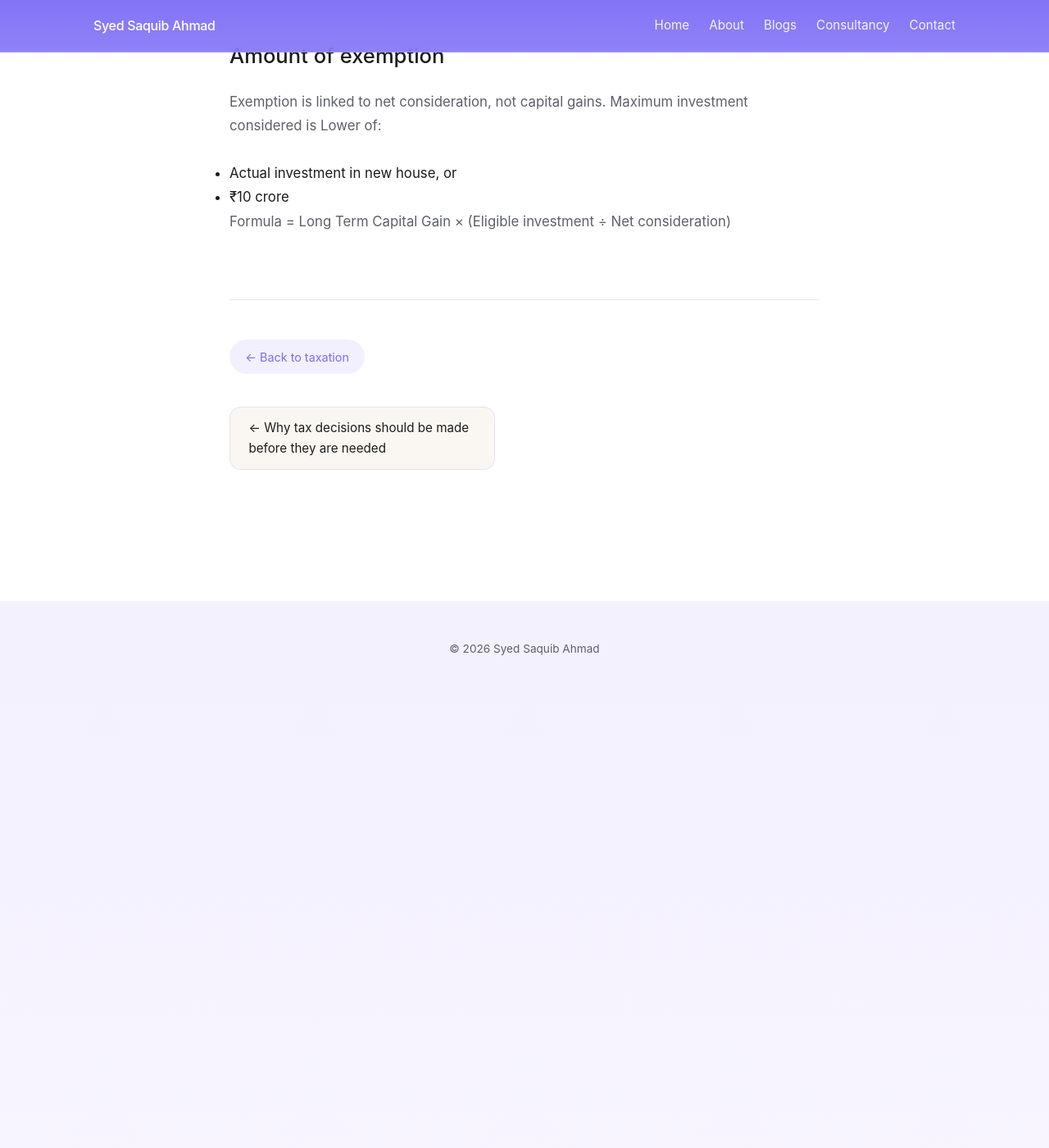
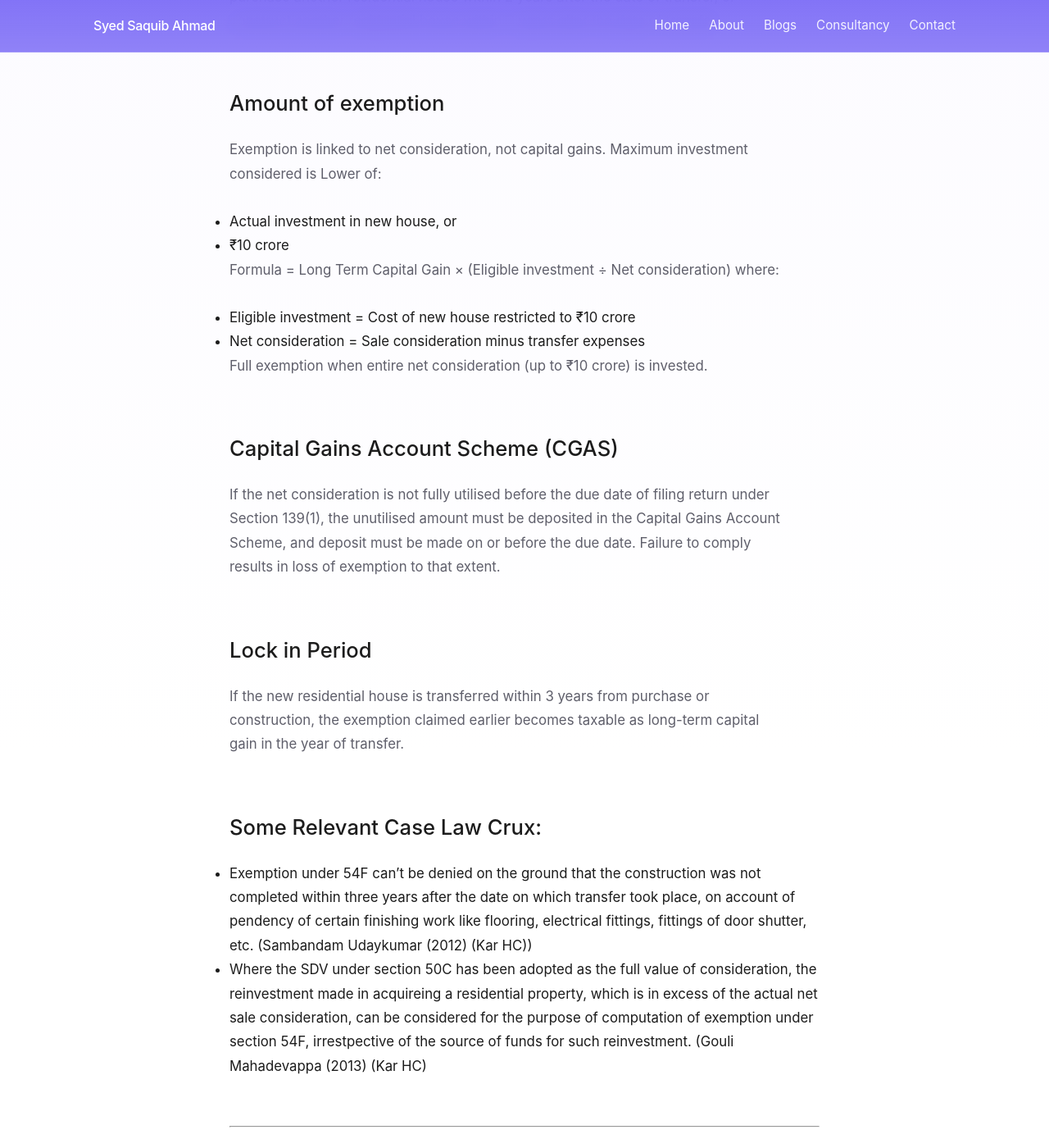
Before and after one commit to saquibahmad1234/syedsaquibahmad, a Jekyll site: the page built from _posts/2026-01-25-why-54-and-54f-are-they-are-needed.md, in a window 1280 px wide and 1400 px high, scrolled down 2456 px. Shown: the whole window at 82% size. Built offline with Jekyll 4.4.1, drawn with Linux system fonts in a browser that asks for light colours; before the commit the page ends 3306 px from its top, so only the background shows below that; some of the changed text lies outside the part shown.

Commit message:
Update 2026-01-25-why-54-and-54f-are-they-are-needed.md

```diff
--- a/_posts/2026-01-25-why-54-and-54f-are-they-are-needed.md
+++ b/_posts/2026-01-25-why-54-and-54f-are-they-are-needed.md
@@ -27,7 +27,7 @@ Conditions relating to the original asset:
 - Must be a long-term capital asset
 - Must not be a residential house property
 
-Examples:- (Land or plot, Commercial property, Shares, mutual funds, bonds, Gold or other capital assets (held long-term))
+Examples:- (Land or plot, Commercial property, Shares, mutual funds, bonds, Gold or other capital assets (held long-term)) <BR>
 If the original asset is a residential house, Section 54 applies instead of Section 54F.
 
 ---
@@ -57,7 +57,7 @@ This cap applies separately under:
 <BR>
 
 ## Ownership Conditions (Critical Restrictions)
-On the date of transfer of the original asset, the assessee must not own more than one residential house, other than the new house.
+On the date of transfer of the original asset, the assessee must not own more than one residential house, other than the new house. Further, the assessee must not purchase another residential house within 2 years after the date of transfer, or construct another residential house within 3 years after the date of transfer.
 
 ## Amount of exemption
 Exemption is linked to net consideration, not capital gains.
@@ -66,3 +66,37 @@ Maximum investment considered is Lower of:
 - ₹10 crore
 
 Formula = Long Term Capital Gain × (Eligible investment ÷ Net consideration)
+where:
+- Eligible investment = Cost of new house restricted to ₹10 crore
+- Net consideration = Sale consideration minus transfer expenses
+
+Full exemption when entire net consideration (up to ₹10 crore) is invested.
+<BR>
+## Capital Gains Account Scheme (CGAS)
+If the net consideration is not fully utilised before the due date of filing return under Section 139(1), the unutilised amount must be deposited in the Capital Gains Account Scheme, and deposit must be made on or before the due date. Failure to comply results in loss of exemption to that extent.
+
+## Lock in Period
+If the new residential house is transferred within 3 years from purchase or construction, the exemption claimed earlier becomes taxable as long-term capital gain in the year of transfer.
+
+## Some Relevant Case Law Crux:
+- Exemption under 54F can't be denied on the ground that the construction was not completed within three years after the date on which transfer took place, on account of pendency of certain finishing work like flooring, electrical fittings, fittings of door shutter, etc. (Sambandam Udaykumar (2012) (Kar HC))
+- Where the SDV under section 50C has been adopted as the full value of consideration, the reinvestment made in acquireing a residential property, which is in excess of the actual net sale consideration, can be considered for the purpose of computation of exemption under section 54F, irrestpective of the source of funds for such reinvestment. (Gouli Mahadevappa (2013) (Kar HC)
+
+<BR>
+
+---
+
+<BR>
+
+## Example (Including ₹10 Crore Cap)
+Facts:
+- Sale of long-term land asset
+- Net consideration: ₹15 crore
+- Long-term capital gain: ₹6 crore
+- Investment in residential house: ₹12 crore
+
+Eligible investment for exemption:
+₹10 crore (cap applies)
+<BR>
+Exemption calculation: ₹6 crore × (₹10 crore ÷ ₹15 crore) = ₹4 crore <BR>
+Taxable long-term capital gain: ₹6 crore − ₹4 crore = ₹2 crore
```
